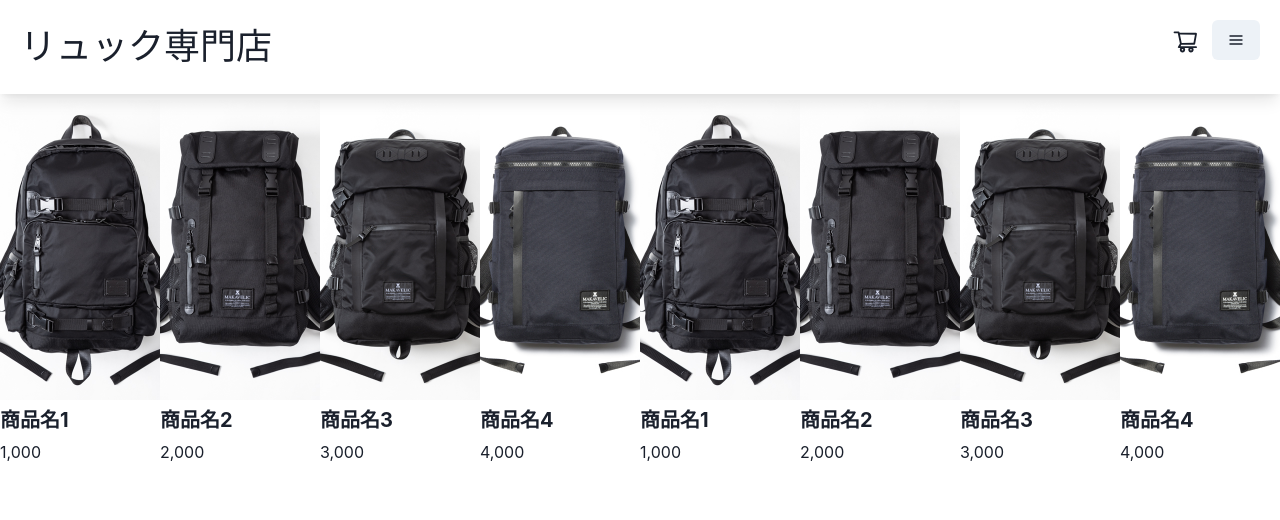
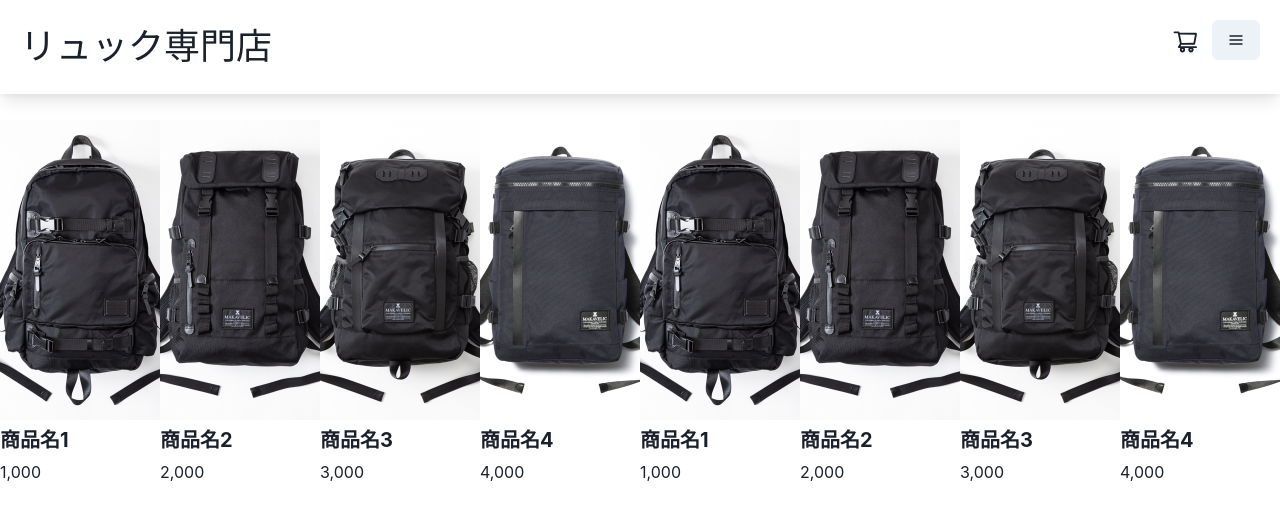
Before and after one commit to mami0709/EC_site, a Next.js app: page / in a window 1280 px wide. Shown: the top 520 px of the page. Built offline with nearby package versions, Linux system fonts and the light colour scheme.

Commit message:
タイトル修正

```diff
--- a/pages/Top.tsx
+++ b/pages/Top.tsx
@@ -18,7 +18,7 @@ const Top: NextPage = () => {
     <>
       <Tab />
 
-      <Center paddingTop={"100px"}  width="100%">
+      <Center paddingTop={"120px"}  width="100%">
           {taskList.map((product:any, index) => (
             <Box key={index}>
             <Grid templateColumns='repeat(1, 1fr )' gap={4} >
```
